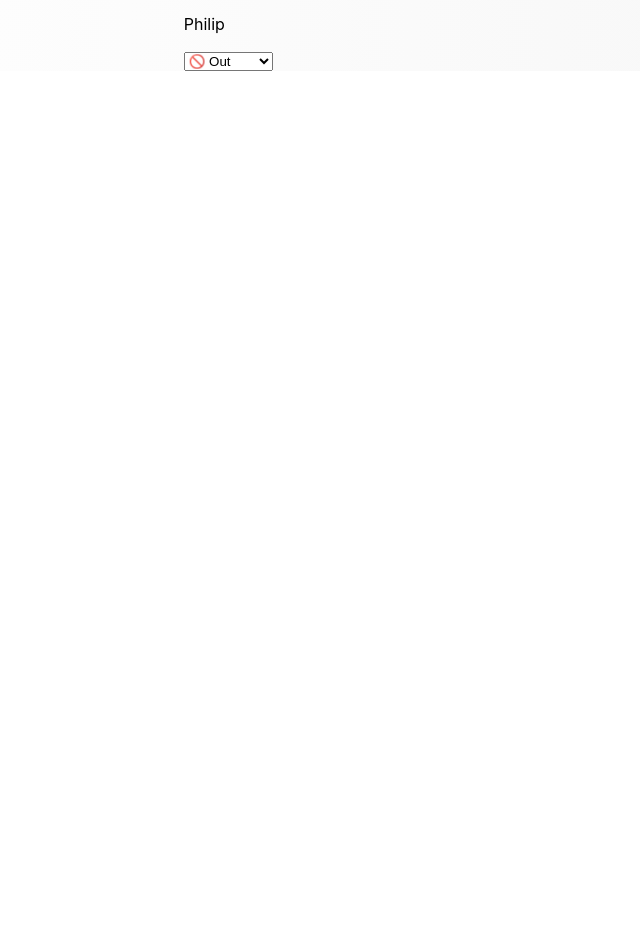
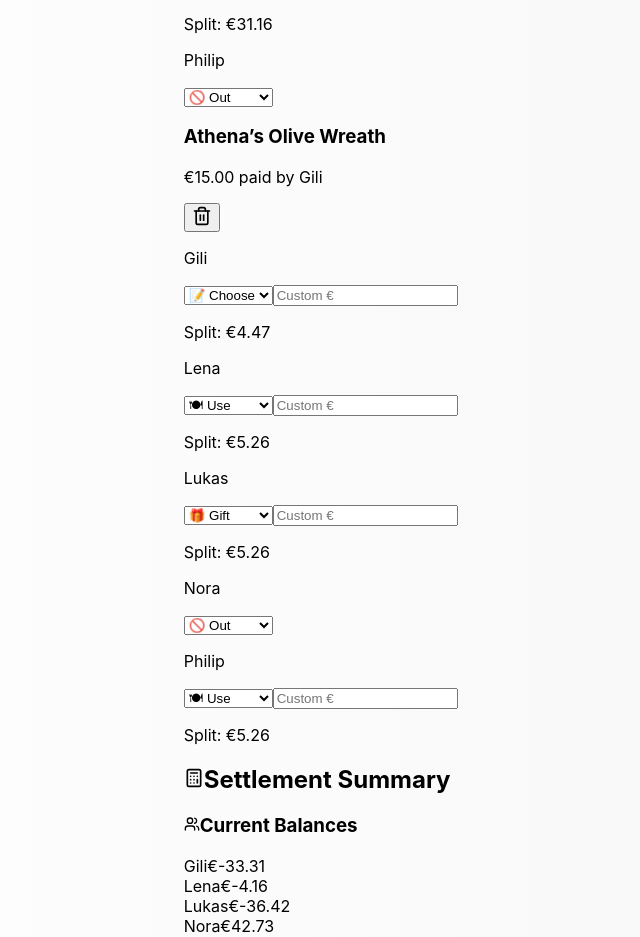
Before and after one commit to Gilganit/44-CUG, a React (Create React App) app: page / in a window 1280 px wide. Shown: the part 1789-2726 px from the top of the page, without its empty margins (156-796 px from the left). Before the commit the page ends 1860 px from the top, so only its background shows below. Built offline with nearby package versions, Linux system fonts and the light colour scheme.

Commit message:
Update to horizontal layout 2

```diff
--- a/src/App.js
+++ b/src/App.js
@@ -31,9 +31,22 @@ const ExpenseSharingApp = () => {
         Philip: 'out'
       },
       customAmounts: {}
+    },
+    {
+      id: 3,
+      description: "Athena’s Olive Wreath",
+      amount: 15.0,
+      paidBy: 'Gili',
+      participations: {
+        Gili: 'choose',
+        Lena: 'use',
+        Lukas: 'gift',
+        Nora: 'out',
+        Philip: 'use'
+      },
+      customAmounts: {}
     }
   ]);
-
   const [newExpense, setNewExpense] = useState({
     description: '',
     amount: '',
@@ -91,49 +104,86 @@ const ExpenseSharingApp = () => {
     let amounts = {};
     let remainingAmount = expense.amount;
 
-    // Handle custom amounts first
     participants.forEach(person => {
-      if (expense.customAmounts?.[person]) {
+      if (expense.customAmounts && expense.customAmounts[person]) {
         amounts[person] = expense.customAmounts[person];
         remainingAmount -= expense.customAmounts[person];
       }
     });
 
-    const nonCustom = participants.filter(p => !expense.customAmounts?.[p]);
+    const nonCustomParticipants = participants.filter(
+      person => !expense.customAmounts || !expense.customAmounts[person]
+    );
 
-    const chooserWeight = 1.1;
-    const userWeight = 1;
-    const giftWeight = 0.25;
+    if (nonCustomParticipants.length > 0) {
+      const chooserCount = choosers.filter(
+        person => !expense.customAmounts || !expense.customAmounts[person]
+      ).length;
+      const userCount = users.filter(
+        person => !expense.customAmounts || !expense.customAmounts[person]
+      ).length;
 
-    const totalWeight = nonCustom.reduce((sum, person) => {
-      const type = expense.participations[person];
-      return (
-        sum +
-        (type === 'choose'
-          ? chooserWeight
-          : type === 'use'
-          ? userWeight
-          : type === 'gift'
-          ? giftWeight
-          : 0)
-      );
-    }, 0);
+      const totalShares = chooserCount * 0.85 + userCount * 1.0;
+      const baseShare = remainingAmount / totalShares;
 
-    nonCustom.forEach(person => {
-      const type = expense.participations[person];
-      const weight =
-        type === 'choose'
-          ? chooserWeight
-          : type === 'use'
-          ? userWeight
-          : type === 'gift'
-          ? giftWeight
-          : 0;
+      nonCustomParticipants.forEach(person => {
+        if (expense.participations[person] === 'choose') {
+          amounts[person] = baseShare * 0.85;
+        } else if (expense.participations[person] === 'use') {
+          amounts[person] = baseShare * 1.0;
+        } else if (expense.participations[person] === 'gift') {
+          amounts[person] = baseShare * 1.0;
+        }
+      });
+    }
 
-      amounts[person] = (remainingAmount * weight) / totalWeight;
+    participants.forEach(person => {
+      if (!amounts[person]) amounts[person] = 0;
     });
 
     return amounts;
+  };
+
+  const calculateBalances = () => {
+    const balances = housemates.reduce((acc, person) => ({ ...acc, [person]: 0 }), {});
+
+    expenses.forEach(expense => {
+      const splits = calculateSplit(expense);
+
+      balances[expense.paidBy] += expense.amount;
+
+      Object.entries(splits).forEach(([person, amount]) => {
+        balances[person] -= amount;
+      });
+    });
+
+    return balances;
+  };
+
+  const calculateSettlements = () => {
+    const balances = calculateBalances();
+    const settlements = [];
+
+    const creditors = Object.entries(balances).filter(([, balance]) => balance > 0.01);
+    const debtors = Object.entries(balances).filter(([, balance]) => balance < -0.01);
+
+    creditors.forEach(([creditor, creditAmount]) => {
+      debtors.forEach(([debtor, debtAmount]) => {
+        if (Math.abs(debtAmount) > 0.01 && creditAmount > 0.01) {
+          const settlementAmount = Math.min(creditAmount, Math.abs(debtAmount));
+          settlements.push({
+            from: debtor,
+            to: creditor,
+            amount: settlementAmount
+          });
+
+          balances[creditor] -= settlementAmount;
+          balances[debtor] += settlementAmount;
+        }
+      });
+    });
+
+    return settlements;
   };
 
   const deleteExpense = id => {
@@ -149,23 +199,25 @@ const ExpenseSharingApp = () => {
       case 'gift':
         return 'bg-purple-100 text-purple-800';
       case 'out':
+        return 'bg-gray-100 text-gray-600';
       default:
         return 'bg-gray-100 text-gray-600';
     }
   };
 
   return (
-    <div className="w-full min-h-screen p-10 bg-gray-50 flex flex-col items-center">
+    <div className="w-screen min-h-screen bg-gradient-to-br from-pink-50 via-white to-blue-50 flex justify-center items-start p-8">
+      <div className="flex flex-col w-full max-w-screen-lg bg-white rounded-xl shadow-xl p-8">
         <div className="mb-8 text-center">
-        <h1 className="text-3xl font-bold text-gray-900 mb-2">44 Dorf. Choose, Use, Gift</h1>
-        <p className="text-gray-600 text-sm">
+          <h1 className="text-4xl font-bold text-gray-900 mb-2">44 Dorf. Choose, Use, Gift</h1>
+          <p className="text-gray-700 text-lg">
             🎉 We have a cool app to track our cool vibes about spending together 😎💸✨
           </p>
         </div>
 
-      {/* New Expense Form */}
-      <div className="bg-white p-6 rounded-lg mb-8 shadow-md w-full max-w-3xl">
-        <h2 className="text-xl font-semibold mb-4 flex items-center gap-2">
+        {/* Add New Expense */}
+        <div className="bg-gray-50 p-6 rounded-lg mb-8 shadow hover:shadow-lg transition">
+          <h2 className="text-2xl font-semibold mb-4 flex items-center gap-2">
             <Plus size={20} />
             Add New Expense
           </h2>
@@ -173,24 +225,24 @@ const ExpenseSharingApp = () => {
           <div className="grid grid-cols-1 md:grid-cols-3 gap-4 mb-4">
             <input
               type="text"
-            placeholder="Description"
+              placeholder="Expense description"
               value={newExpense.description}
               onChange={e => setNewExpense({ ...newExpense, description: e.target.value })}
-            className="p-2 border rounded"
+              className="p-2 border rounded-lg"
             />
             <input
               type="number"
               placeholder="Amount"
               value={newExpense.amount}
               onChange={e => setNewExpense({ ...newExpense, amount: e.target.value })}
-            className="p-2 border rounded"
+              className="p-2 border rounded-lg"
             />
             <select
               value={newExpense.paidBy}
               onChange={e => setNewExpense({ ...newExpense, paidBy: e.target.value })}
-            className="p-2 border rounded"
+              className="p-2 border rounded-lg"
             >
-            <option value="">Select Payer</option>
+              <option value="">-- Select Payer --</option>
               {housemates.map(person => (
                 <option key={person} value={person}>
                   {person}
@@ -199,10 +251,12 @@ const ExpenseSharingApp = () => {
             </select>
           </div>
 
-        <div className="overflow-x-auto">
-          <div className="flex gap-4 mb-4">
+          <div className="flex flex-wrap gap-4 mb-4 justify-start items-start w-full">
             {housemates.map(person => (
-              <div key={person} className="min-w-[120px] border rounded p-2">
+              <div
+                key={person}
+                className="flex flex-col items-center border rounded-lg p-2 shadow-sm hover:shadow-md transition-all duration-300 w-40 min-w-[120px] max-w-[150px] flex-grow-0 flex-shrink-0"
+              >
                 <p className="font-medium text-sm mb-1">{person}</p>
                 <select
                   value={newExpense.participations[person]}
@@ -222,47 +276,56 @@ const ExpenseSharingApp = () => {
               </div>
             ))}
           </div>
-        </div>
 
           <button
             onClick={addExpense}
-          className="bg-blue-500 text-white px-4 py-2 rounded hover:bg-blue-600 transition"
+            className="bg-blue-500 text-white px-4 py-2 rounded-lg hover:bg-blue-600 flex items-center gap-2 transition"
           >
             <Plus size={16} />
             Add Expense
           </button>
+          <p className="text-sm text-gray-500 mt-2">
+            🐣 Psst... You can always edit later. Nothing’s permanent here.
+          </p>
         </div>
 
-      {/* Expenses */}
-      <div className="grid gap-6 w-full max-w-6xl">
+        {/* Expenses List */}
+        <div className="grid grid-cols-1 gap-6 mb-8">
           {expenses.map(expense => {
             const splits = calculateSplit(expense);
+
             return (
-            <div key={expense.id} className="bg-white border rounded-lg p-4 shadow-md">
-              <div className="flex justify-between items-center mb-4">
+              <div
+                key={expense.id}
+                className="bg-white border rounded-lg p-4 shadow hover:shadow-lg transition"
+              >
+                <div className="flex justify-between items-start mb-4">
                   <div>
                     <h3 className="font-semibold text-lg">{expense.description}</h3>
-                  <p className="text-sm text-gray-600">
-                    €{expense.amount.toFixed(2)} (Paid by {expense.paidBy})
+                    <p className="text-gray-600">
+                      €{expense.amount.toFixed(2)} paid by {expense.paidBy}
                     </p>
                   </div>
                   <button
                     onClick={() => deleteExpense(expense.id)}
-                  className="text-red-500 hover:text-red-700"
+                    className="text-red-500 hover:text-red-700 transition"
                   >
                     <Trash2 size={20} />
                   </button>
                 </div>
 
-              <div className="overflow-x-auto">
-                <div className="flex gap-4">
+                {/* Housemates row */}
+                <div className="flex flex-wrap gap-4 justify-start items-start w-full">
                   {housemates.map(person => (
-                    <div key={person} className="min-w-[140px] border rounded p-2 text-sm">
-                      <p className="font-medium mb-1">{person}</p>
+                    <div
+                      key={person}
+                      className="flex flex-col items-center border rounded-lg p-2 shadow-sm hover:shadow-md transition-all duration-300 w-40 min-w-[120px] max-w-[150px] flex-grow-0 flex-shrink-0"
+                    >
+                      <p className="font-medium text-sm mb-1">{person}</p>
                       <select
                         value={expense.participations[person]}
                         onChange={e => updateParticipation(expense.id, person, e.target.value)}
-                        className="w-full p-1 border rounded mb-1"
+                        className="w-full p-1 border rounded text-sm mb-1"
                       >
                         <option value="out">🚫 Out</option>
                         <option value="choose">📝 Choose</option>
@@ -278,7 +341,7 @@ const ExpenseSharingApp = () => {
                             onChange={e =>
                               updateCustomAmount(expense.id, person, e.target.value)
                             }
-                            className="w-full p-1 border rounded text-xs mb-1"
+                            className="w-full p-1 border rounded text-xs"
                           />
                           <p className="text-xs text-gray-500">
                             Split: €{splits[person]?.toFixed(2) || '0.00'}
@@ -289,9 +352,75 @@ const ExpenseSharingApp = () => {
                   ))}
                 </div>
               </div>
-            </div>
             );
           })}
+        </div>
+
+        {/* Settlements */}
+        {expenses.length > 0 && (
+          <div className="bg-green-50 p-6 rounded-lg shadow hover:shadow-lg transition">
+            <h2 className="text-xl font-semibold mb-4 flex items-center gap-2">
+              <Calculator size={20} />
+              Settlement Summary
+            </h2>
+
+            <div className="grid grid-cols-1 md:grid-cols-2 gap-6">
+              <div>
+                <h3 className="font-medium mb-3 flex items-center gap-2">
+                  <Users size={16} />
+                  Current Balances
+                </h3>
+                <div className="space-y-2">
+                  {Object.entries(calculateBalances()).map(([person, balance]) => (
+                    <div
+                      key={person}
+                      className="flex justify-between items-center p-2 bg-white rounded hover:bg-gray-50 transition"
+                    >
+                      <span className="font-medium">{person}</span>
+                      <span
+                        className={`font-semibold ${
+                          balance > 0
+                            ? 'text-green-600'
+                            : balance < 0
+                            ? 'text-red-600'
+                            : 'text-gray-600'
+                        }`}
+                      >
+                        €{balance.toFixed(2)}
+                      </span>
+                    </div>
+                  ))}
+                </div>
+              </div>
+
+              <div>
+                <h3 className="font-medium mb-3 flex items-center gap-2">
+                  <DollarSign size={16} />
+                  Required Payments
+                </h3>
+                <div className="space-y-2">
+                  {calculateSettlements().map((settlement, index) => (
+                    <div
+                      key={index}
+                      className="p-2 bg-white rounded hover:bg-gray-50 transition"
+                    >
+                      <span className="font-medium">{settlement.from}</span>
+                      <span className="text-gray-600"> pays </span>
+                      <span className="font-medium">{settlement.to}</span>
+                      <span className="text-gray-600"> → </span>
+                      <span className="font-semibold text-green-600">
+                        €{settlement.amount.toFixed(2)}
+                      </span>
+                    </div>
+                  ))}
+                  {calculateSettlements().length === 0 && (
+                    <p className="text-gray-500 italic">All settled up! 🎉</p>
+                  )}
+                </div>
+              </div>
+            </div>
+          </div>
+        )}
       </div>
     </div>
   );
```
Lines whose indentation alone changed are shown as unchanged.
